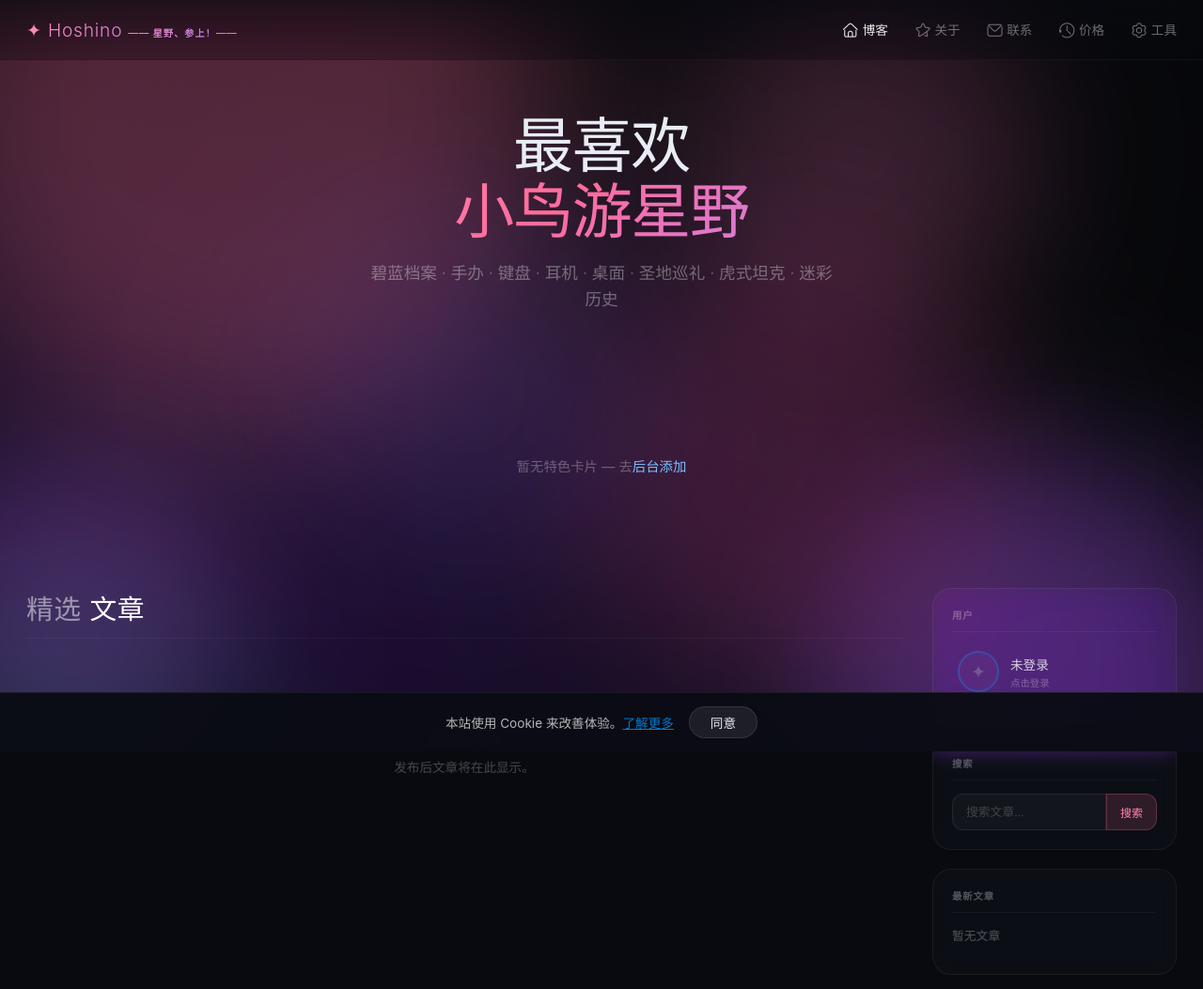
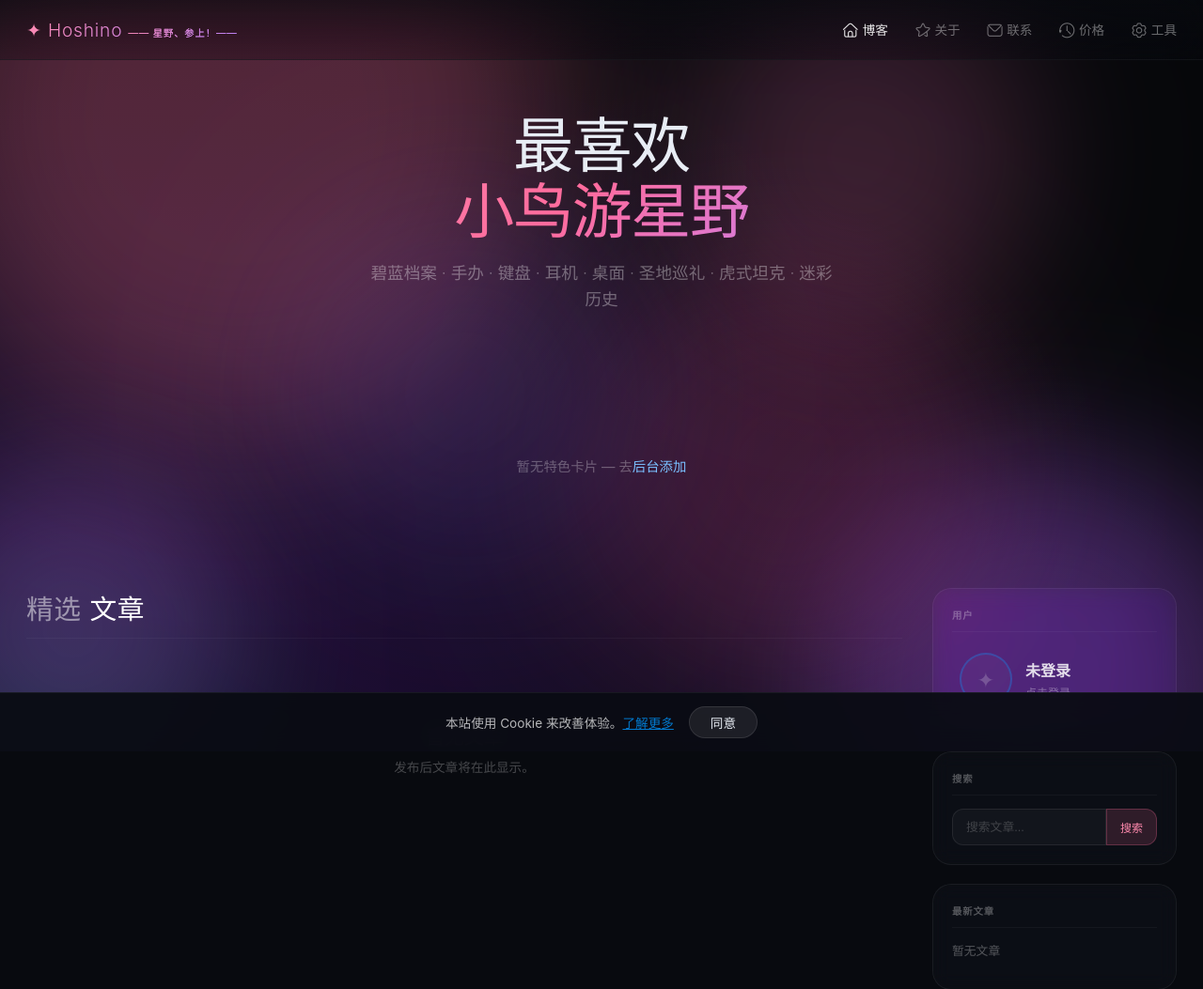
Before and after one commit to misakalemon/HOSHINO-Blog, a Flask app: page / in a window 1280 px wide. Shown: the top 1053 px of the page at 94% size. Run offline with Flask 3, Linux system fonts and the light colour scheme; data comes from the database, SQL or seed files in the repository; data that the repository does not hold is empty; some libraries are stand-ins or nearby versions; some web fonts are replaced.

Commit message:
feat: 用户管理列表显示头像 & 侧边栏用户卡片放大
- 后台用户管理表新增头像列，显示圆形缩略图
- 侧边栏用户头像 44px→56px，名称 0.85rem→1rem
- profile-card 间距和圆角相应调大

Co-Authored-By: AtomCode (deepseek-v4-flash) <noreply@atomgit.com>

```diff
--- a/static/css/glow-design.css
+++ b/static/css/glow-design.css
@@ -529,27 +529,28 @@ ul { list-style: none; }
   border-bottom: 1px solid rgba(255,255,255,0.04);
 }
 /* profile widget */
-.profile-card { display: flex; flex-direction: column; gap: 10px; }
+.profile-card { display: flex; flex-direction: column; gap: 12px; }
 /* 个人信息行：flex 水平排列头像和信息 */
 .profile-link {
-  display: flex; align-items: center; gap: 12px;
-  padding: 6px; border-radius: 12px;
+  display: flex; align-items: center; gap: 14px;
+  padding: 8px; border-radius: 14px;
   transition: background 0.3s;
 }
 .profile-link:hover { background: rgba(255,255,255,0.03); }
 .profile-avatar {
-  width: 44px; height: 44px; border-radius: 50%;
+  width: 56px; height: 56px; border-radius: 50%;
   object-fit: cover; border: 2px solid rgba(0, 150, 255, 0.3);
 }
 /* 无头像时的占位符 */
 .profile-avatar-placeholder {
   display: flex; align-items: center; justify-content: center;
+  width: 56px; height: 56px;
   background: rgba(255,255,255,0.03); color: rgba(255,255,255,0.2);
-  font-size: 1.2rem;
-}
-.profile-info { display: flex; flex-direction: column; gap: 2px; }
-.profile-name { font-weight: 500; font-size: 0.85rem; color: rgba(255,255,255,0.8); }
-.profile-role { font-size: 0.65rem; color: rgba(255,255,255,0.3); }
+  font-size: 1.4rem;
+}
+.profile-info { display: flex; flex-direction: column; gap: 3px; }
+.profile-name { font-weight: 600; font-size: 1rem; color: rgba(255,255,255,0.85); }
+.profile-role { font-size: 0.75rem; color: rgba(255,255,255,0.35); }
 .profile-actions { display: flex; gap: 6px; flex-wrap: wrap; }
 /* search widget */
 /* 搜索框：左侧输入 + 右侧按钮无缝拼接 */
--- a/templates/admin/user-list.html
+++ b/templates/admin/user-list.html
@@ -9,10 +9,10 @@
 <div class="admin-card">
     <div class="admin-table-wrapper">
     <table class="admin-table">
-        <tr><th>ID</th><th>用户名</th><th>邮箱</th><th>显示名</th><th>角色</th><th>状态</th><th>文章数</th><th>登录次数</th><th>最后登录</th><th>创建时间</th><th>操作</th></tr>
+        <tr><th>头像</th><th>ID</th><th>用户名</th><th>邮箱</th><th>显示名</th><th>角色</th><th>状态</th><th>文章数</th><th>登录次数</th><th>最后登录</th><th>创建时间</th><th>操作</th></tr>
         {% for u in users.items %}
         <tr>
-            <td data-label="ID">{{ u.id }}</td>
+            <td data-label="头像"><img src="{{ url_for('blog.thumbnail', path=u.avatar or 'images/avatar/main-avatar.jpg', w=40) }}" alt="" style="width:32px;height:32px;border-radius:50%;object-fit:cover;border:1px solid rgba(255,255,255,0.08);vertical-align:middle"></td>
             <td data-label="用户名"><strong>{{ u.username }}</strong></td>
             <td data-label="邮箱">{{ u.email }}</td>
             <td data-label="显示名">{{ u.display_name or '-' }}</td>
--- a/templates/index.html
+++ b/templates/index.html
@@ -38,7 +38,7 @@
     {% for card in featured_cards %}
     <div class="featured-card">
         <!-- 卡片图标区域：支持 emoji 图标或图片 URL -->
-        <div class="featured-card-img {% if card.icon and (card.icon.startswith('uploads/') or card.icon.startswith('/static/')) %}has-img{% endif %}" style="background:linear-gradient(145deg,#1a1030,#2a1a40);display:flex;align-items:center;justify-content:center;{% if card.icon and (card.icon.startswith('uploads/') or card.icon.startswith('/static/')) %}overflow:hidden;cursor:zoom-in{% else %}font-size:3rem{% endif %}">{% if card.icon and (card.icon.startswith('uploads/') or card.icon.startswith('/static/')) %}<img src="{{ url_for('static', filename=card.icon.replace('/static/', '')) }}" alt="{{ card.title }}" style="width:100%;height:100%;object-fit:cover;cursor:zoom-in" onclick="event.stopPropagation();openLightbox(this.src)">{% else %}{{ card.icon or '✦' }}{% endif %}</div>
+        <div class="featured-card-img {% if card.icon and (card.icon.startswith('uploads/') or card.icon.startswith('/static/')) %}has-img{% endif %}" style="background:linear-gradient(145deg,#1a1030,#2a1a40);display:flex;align-items:center;justify-content:center;{% if card.icon and (card.icon.startswith('uploads/') or card.icon.startswith('/static/')) %}overflow:hidden;cursor:zoom-in{% else %}font-size:3rem{% endif %}" {% if card.icon and (card.icon.startswith('uploads/') or card.icon.startswith('/static/')) %}onclick="openLightbox('{{ url_for('static', filename=card.icon.replace('/static/', '')) }}')"{% endif %}>{% if card.icon and (card.icon.startswith('uploads/') or card.icon.startswith('/static/')) %}<img src="{{ url_for('static', filename=card.icon.replace('/static/', '')) }}" alt="{{ card.title }}" style="width:100%;height:100%;object-fit:cover;pointer-events:none">{% else %}{{ card.icon or '✦' }}{% endif %}</div>
         <div class="featured-card-body">
             {% if card.link %}<a href="{{ card.link }}" style="display:block;color:inherit;text-decoration:none">{% endif %}
             <h3>{{ card.title }}</h3>
```
